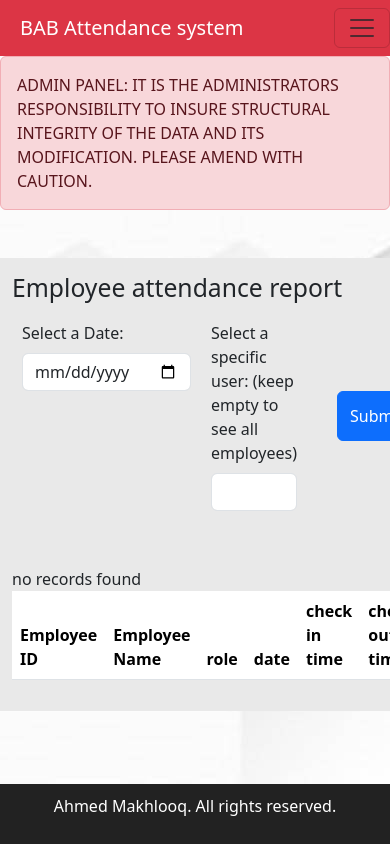
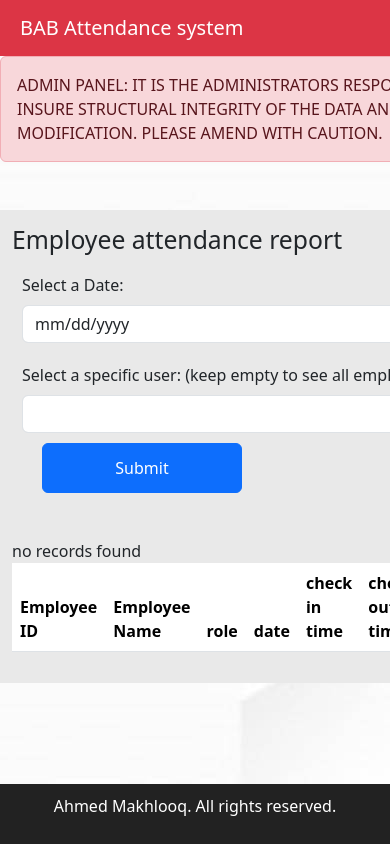
Before and after one commit to AhmedMakhlooqDev/php_BAB_test, a PHP site: page /interface/admin.php in a window 390 px wide; the page is wider, and only the part inside the window is pictured. Run offline with PHP 8.4, Linux system fonts and the light colour scheme; a user stored in the database is signed in; lists and menus that the app fills with data are empty.

Commit message:
added some responsiveness to mobile pages

```diff
--- a/CSS/header.css
+++ b/CSS/header.css
@@ -1,7 +1,15 @@
 .navbar-brand{
     padding-left: 20px;
+
 }
 
 .navbar a {
     color: white;
 }
+
+@media (max-width: 900px) {
+
+    body{
+        width: fit-content;
+    }
+}
--- a/css/admin.css
+++ b/css/admin.css
@@ -1,30 +1,30 @@
-.container{
+.container {
     background-color: rgb(233, 233, 233);
     padding: 15px;
 }
 
 
-.userDate{
+.userDate {
 
-display: flex;
-flex-direction: row;
+    display: flex;
+    flex-direction: row;
 
 }
 
-.item{
+.item {
     margin: 10px;
 }
 
-.container{
+.container {
     height: fit-content;
 
 }
 
-body{
+body {
     background-image: url(../images/bg.jpg);
 }
 
-.btn-primary{
+.btn-primary {
     margin: auto;
     margin-left: 30px;
     display: flex;
@@ -32,3 +32,41 @@ body{
     width: 200px;
     height: 50px;
 }
+
+@media (max-width: 900px) {
+
+    body {
+        width: fit-content;
+    }
+
+    .container mt-5 {
+        display: flex;
+                justify-content: center;
+                flex-direction: column;
+                align-items: center;
+                height: fit-content;
+                max-width: fit-content;
+    }
+
+    .table {
+        display: flex;
+                justify-content: center;
+                flex-direction: column;
+                align-items: center;
+                height: fit-content;
+                max-width: fit-content;
+                max-height: fit-content;
+    }
+
+    .userDate {
+
+        display: flex;
+        flex-direction: column;
+        max-width: fit-content;
+
+    }
+
+
+
+
+}
--- a/css/footer.css
+++ b/css/footer.css
@@ -11,3 +11,10 @@
     text-align: center;
     padding: 10px;
 }
+
+@media (max-width: 900px) {
+
+    body{
+        width: fit-content;
+    }
+}
```
Also changed, not shown: CSS/dashboard.css (+25 -0 lines), css/AttendanceRecords.css (+35 -5 lines), css/login.css (+33 -0 lines), css/register.css (+33 -0 lines).
